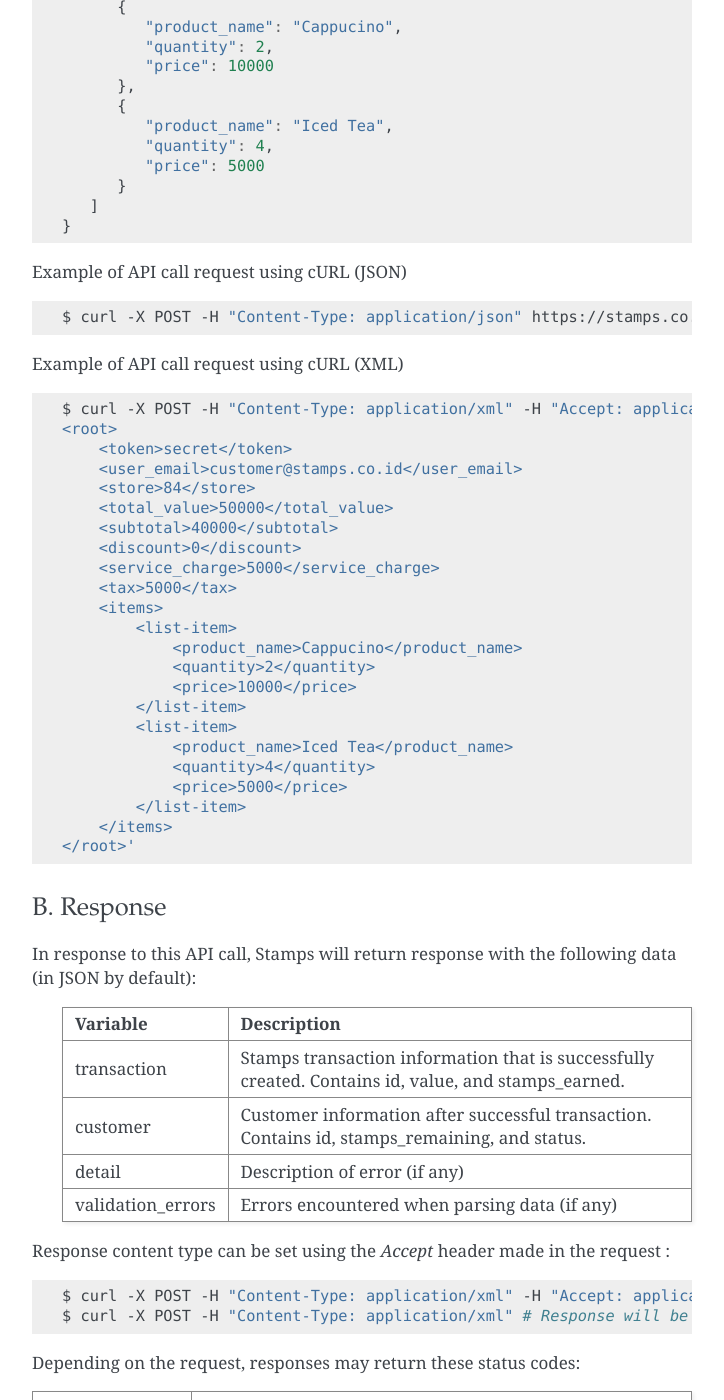
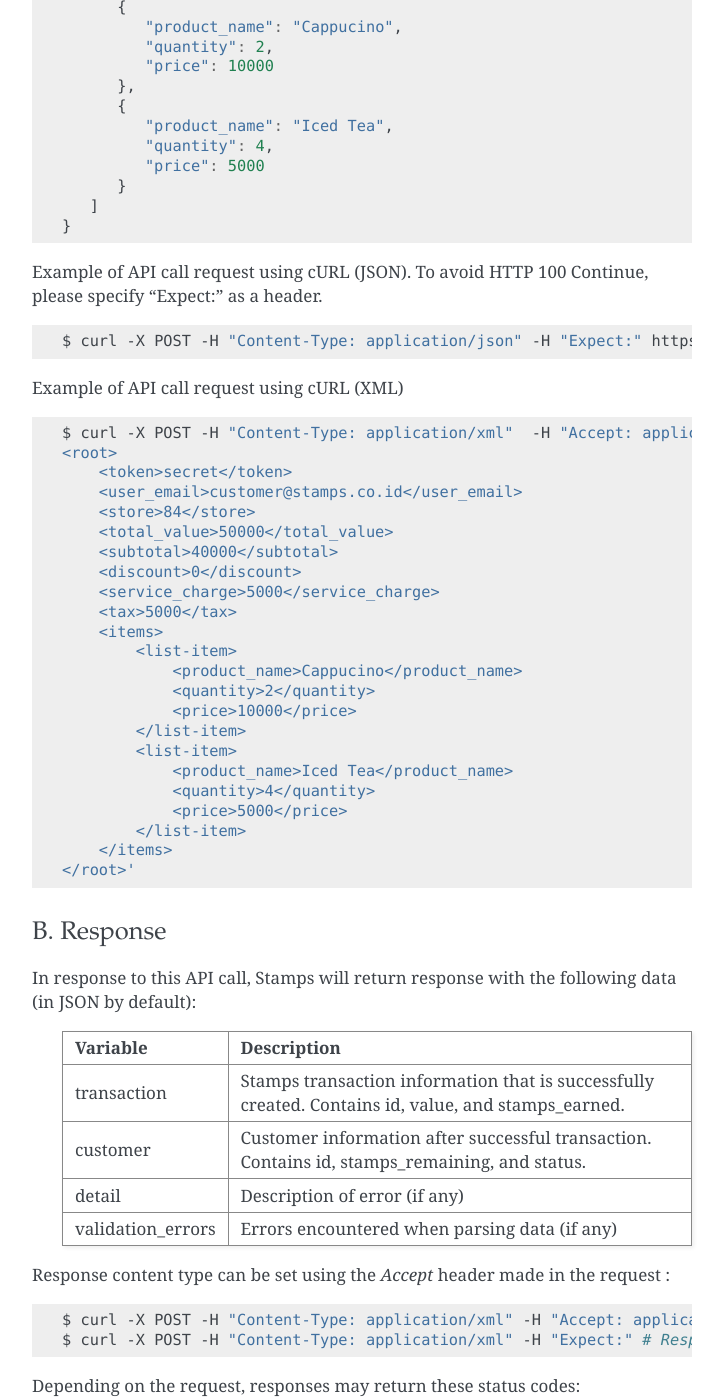
Before and after one commit to ui/stamps-api-docs, a Sphinx documentation site: the page built from source/transaction_api.rst, in a window 1280 px wide and 1400 px high, scrolled down 1401 px. Shown: the whole window, without its empty margins (388-1112 px from the left). Built offline with Sphinx 7.4.7, drawn with Linux system fonts in a browser that asks for light colours.

Commit message:
Document usage of empty expect header to avoid HTTP100

```diff
--- a/source/transaction_api.rst
+++ b/source/transaction_api.rst
@@ -66,17 +66,17 @@ Here's an example of how the API call might look like in JSON format:
     }
 
 
-Example of API call request using cURL (JSON)
+Example of API call request using cURL (JSON). To avoid HTTP 100 Continue, please specify "Expect:" as a header.
 
 .. code-block :: bash
 
-    $ curl -X POST -H "Content-Type: application/json" https://stamps.co.id/api/transactions/add -i -d '{ "token": "secret", "user_email": "customer@stamps.co.id", "store": 2, "invoice_number": "invoice_1", "total_value": 50000, "items": [{"product_name": "Cappucino", "quantity": 2, "price": 10000}, {"product_name": "Iced Tea", "quantity": 4, "price": 5000}]}'
+    $ curl -X POST -H "Content-Type: application/json" -H "Expect:" https://stamps.co.id/api/transactions/add -i -d '{ "token": "secret", "user_email": "customer@stamps.co.id", "store": 2, "invoice_number": "invoice_1", "total_value": 50000, "items": [{"product_name": "Cappucino", "quantity": 2, "price": 10000}, {"product_name": "Iced Tea", "quantity": 4, "price": 5000}]}'
 
 Example of API call request using cURL (XML)
 
 .. code-block :: bash
 
-    $ curl -X POST -H "Content-Type: application/xml" -H "Accept: application/xml" https://stamps.co.id/api/transactions/add -i -d '<?xml version="1.0" encoding="UTF-8" ?>
+    $ curl -X POST -H "Content-Type: application/xml"  -H "Accept: application/xml" -H "Expect:" https://stamps.co.id/api/transactions/add -i -d '<?xml version="1.0" encoding="UTF-8" ?>
     <root>
         <token>secret</token>
         <user_email>customer@stamps.co.id</user_email>
@@ -121,8 +121,8 @@ Response content type can be set using the `Accept` header made in the request :
 
 .. code-block :: bash
 
-  $ curl -X POST -H "Content-Type: application/xml" -H "Accept: application/xml" # Response will be in XML
-  $ curl -X POST -H "Content-Type: application/xml" # Response will be in JSON(default)
+  $ curl -X POST -H "Content-Type: application/xml" -H "Accept: application/xml" -H "Expect:" # Response will be in XML
+  $ curl -X POST -H "Content-Type: application/xml" -H "Expect:" # Response will be in JSON(default)
 
 Depending on the request, responses may return these status codes:
 
```
